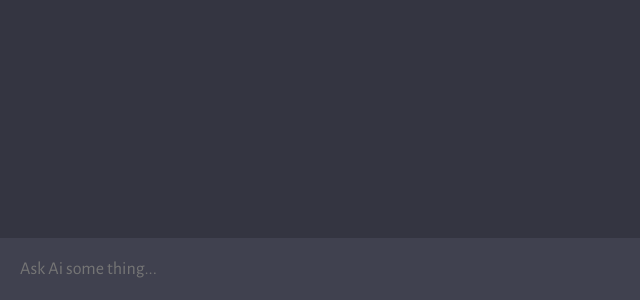
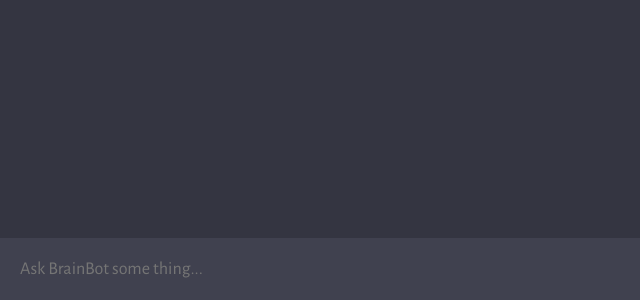
Before and after one commit to Joeyy0415/Chat-with-AI, a website built with Vite: page client/index.html in a window 1280 px wide. Shown: the part 500-800 px from the top of the page, 0-640 px from the left. Built offline with nearby package versions, Linux system fonts and the light colour scheme.

Commit message:
Update index.html

```diff
--- a/client/index.html
+++ b/client/index.html
@@ -12,7 +12,7 @@
         <div id="chat_container"></div>
 
         <form>
-            <textarea name="prompt" rows="1" cols="1" placeholder="Ask Ai some thing..."></textarea>
+            <textarea name="prompt" rows="1" cols="1" placeholder="Ask BrainBot some thing..."></textarea>
             <button type="submit"><img src="assets/send.svg" /></button>
         </form>
     </div>
```
